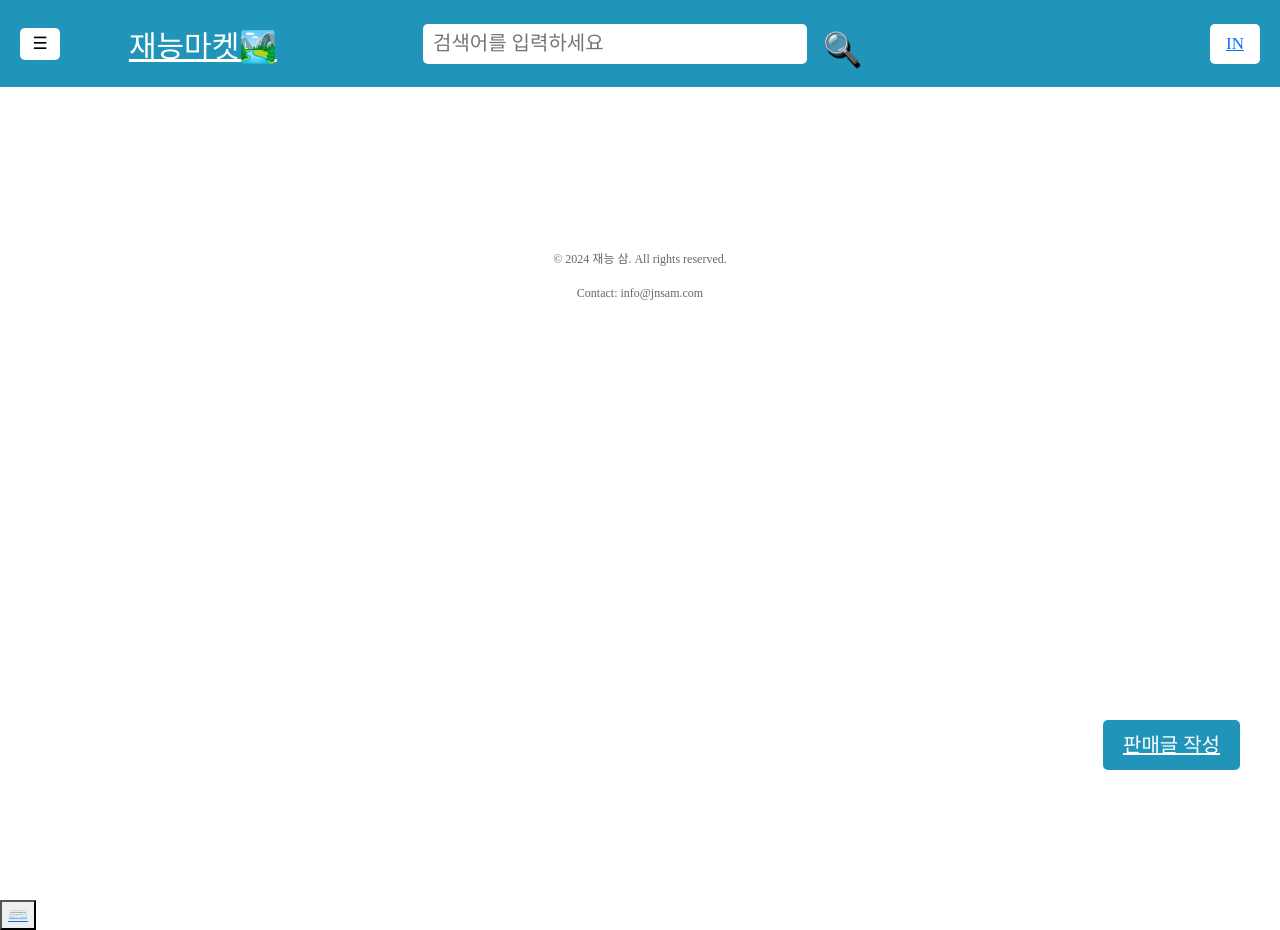
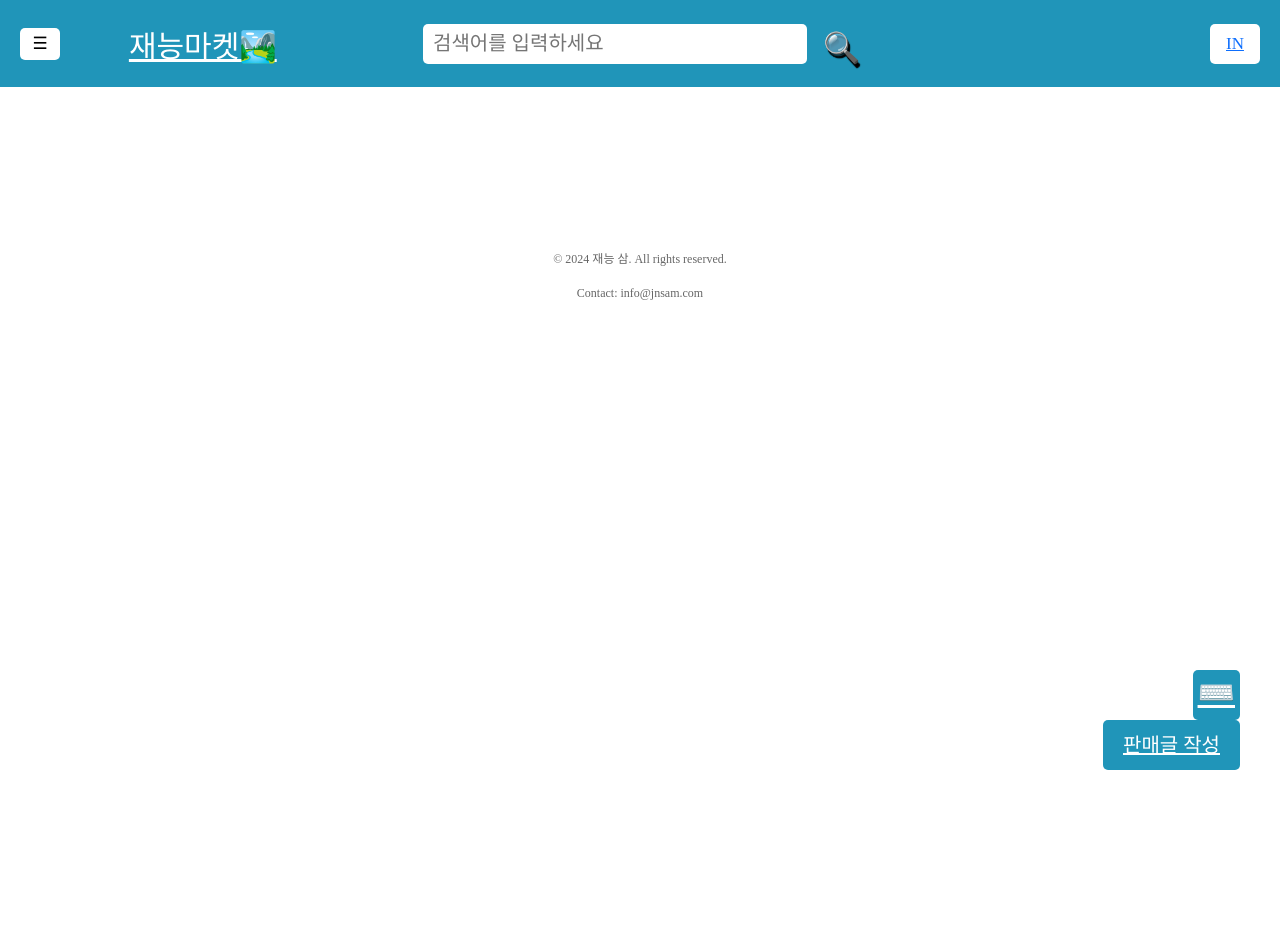
Before and after one commit to sanppi/talent_market, a React (Create React App) app in the folder client/: page / in a window 1280 px wide. After the commit the page ends 900 px from the top, so only its background shows below. Built offline with nearby package versions, Linux system fonts and the light colour scheme; a web font is replaced by a local one.

Commit message:
Fix: Design 문제

```diff
--- a/client/src/components/pages/Main.js
+++ b/client/src/components/pages/Main.js
@@ -98,11 +98,11 @@ function Main() {
               <ProductCard key={product.boardId} product={product} />
             ))}
           <Footer />
+          <button className="chattingBtn">
+            <Link to="/chatting">⌨️</Link>
+          </button>
         </div>
       </div>
-      <button className="chattingBtn">
-        <Link to="/chatting">⌨️</Link>
-      </button>
     </>
   );
 }
```
